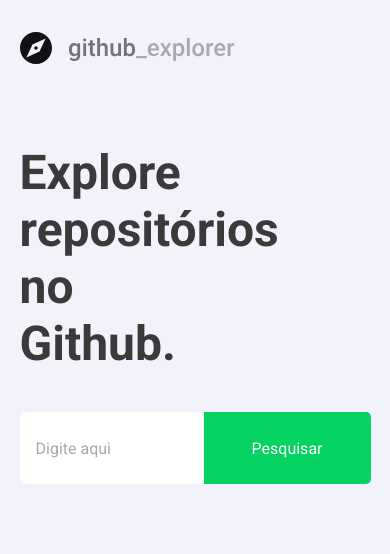
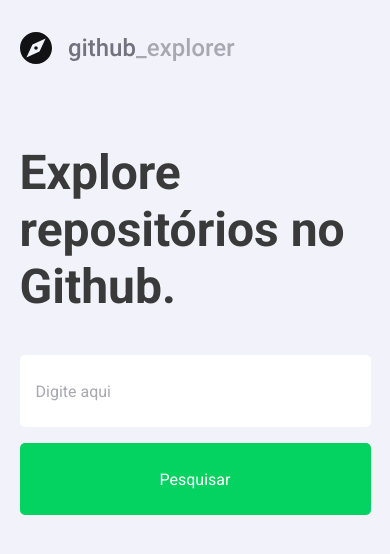
Before and after one commit to Hildebrando-Viana-Matos/github_explorer, a React (Create React App) app: page / in a window 390 px wide. Shown: the top 554 px of the page. Built offline with nearby package versions, Linux system fonts and the light colour scheme.

Commit message:
Making the Responsive

```diff
--- a/src/components/Card/styles.scss
+++ b/src/components/Card/styles.scss
@@ -16,6 +16,10 @@
       width: 84px;
       height: 84px;
       border-radius: 42px;
+
+      @media (max-width: 500px) {
+        display: none;
+      }
     }
 
     .contentOfProfile {
@@ -26,12 +30,28 @@
         font-weight: 700;
         color: var(--black);
         margin-bottom: 0.2rem;
+
+        @media (max-width: 500px) {
+          font-size: 1.25rem;
+        }
+
+        @media (max-width: 380px) {
+          font-size: 0.8rem;
+        }
       }
 
       p {
         font-size: 1rem;
         font-weight: 400;
         color: var(--gray);
+
+        @media (max-width: 500px) {
+          font-size: 0.8rem;
+        }
+
+        @media (max-width: 380px) {
+          font-size: 0.6rem;
+        }
       }
     }
   }
--- a/src/components/Header/styles.scss
+++ b/src/components/Header/styles.scss
@@ -8,6 +8,10 @@ header {
       max-width: 215px;
       width: 100%;
       height: auto;
+
+      @media (max-width: 330px) {
+        max-width: 170px;
+      }
     }
 
     a {
--- a/src/styles/home.scss
+++ b/src/styles/home.scss
@@ -6,6 +6,10 @@
     width: 50%;
     font-size: 3rem;
     font-weight: 700;
+
+    @media (max-width: 700px) {
+      width: 100%;
+    }
   }
 
   form {
@@ -13,12 +17,18 @@
     align-items: center;
     margin: 2.5rem 0;
 
+    @media (max-width: 500px) {
+      flex-direction: column;
+      justify-content: center;
+      align-items: center;
+    }
+
     input[type="search"] {
       background: var(--white);
       width: 60%;
       border: none;
       outline: none;
-      border-radius: 5px;
+      border-radius: 5px 0px 0px 5px;
       height: 72px;
       padding: 0 1rem;
       color: var(--black);
@@ -26,10 +36,15 @@
       &::placeholder {
         color: var(--gray);
       }
+
+      @media (max-width: 500px) {
+        width: 100%;
+        border-radius: 5px;
+      }
     }
 
-    button{
-      background: #04D361;
+    button {
+      background: #04d361;
       padding: 1rem 3rem;
       height: 72px;
       color: white;
@@ -42,8 +57,12 @@
       &:hover {
         filter: brightness(0.9);
       }
+
+      @media (max-width: 500px) {
+        width: 100%;
+        border-radius: 5px;
+        margin: 1rem 0;
+      }
     }
-
   }
-
 }
--- a/src/styles/profile.scss
+++ b/src/styles/profile.scss
@@ -1,5 +1,6 @@
 main {
   margin: 5rem 0;
+
   .profileRepository {
     margin: 1rem 0 5rem 0;
 
@@ -7,10 +8,29 @@ main {
       display: flex;
       align-items: center;
 
+      @media (max-width: 500px) {
+        flex-direction: column;
+        justify-content: center;
+      }
+
       img {
         width: 120px;
         height: 120px;
         border-radius: 60px;
+
+        @media (max-width: 500px) {
+          width: 320px;
+          height: 320px;
+          border-radius: 160px;
+          margin: 1rem 0;
+        }
+
+        @media (max-width: 320px) {
+          width: 120px;
+          height: 120px;
+          border-radius: 60px;
+          margin: 1rem 0;
+        }
       }
 
       .textProfile {
@@ -21,12 +41,28 @@ main {
           font-weight: 700;
           color: var(--black);
           margin-bottom: 10px;
+
+          @media (max-width: 700px) {
+            font-size: 1.5rem;
+          }
+
+          @media (max-width: 400px) {
+            font-size: 1.25rem;
+          }
         }
 
         p {
           font-size: 1.25rem;
           font-weight: 400;
           color: var(--gray);
+
+          @media (max-width: 700px) {
+            font-size: 1rem;
+          }
+
+          @media (max-width: 400px) {
+            font-size: 0.8rem;
+          }
         }
       }
     }
@@ -36,10 +72,22 @@ main {
       display: flex;
       align-items: flex-start;
 
+      @media (max-width: 400px) {
+        flex-direction: column;
+        justify-content: center;
+        align-items: center;
+      }
+
       .info {
+        @media (min-width: 400px) {
+          & + .info {
+            margin-left: 5rem;
+          }
+        }
 
-        & + .info {
-          margin-left: 5rem;
+        @media (max-width: 400px) {
+          margin: 0.5rem 0;
+          text-align: center;
         }
 
         h2 {
@@ -56,6 +104,5 @@ main {
         }
       }
     }
-
   }
 }
```
